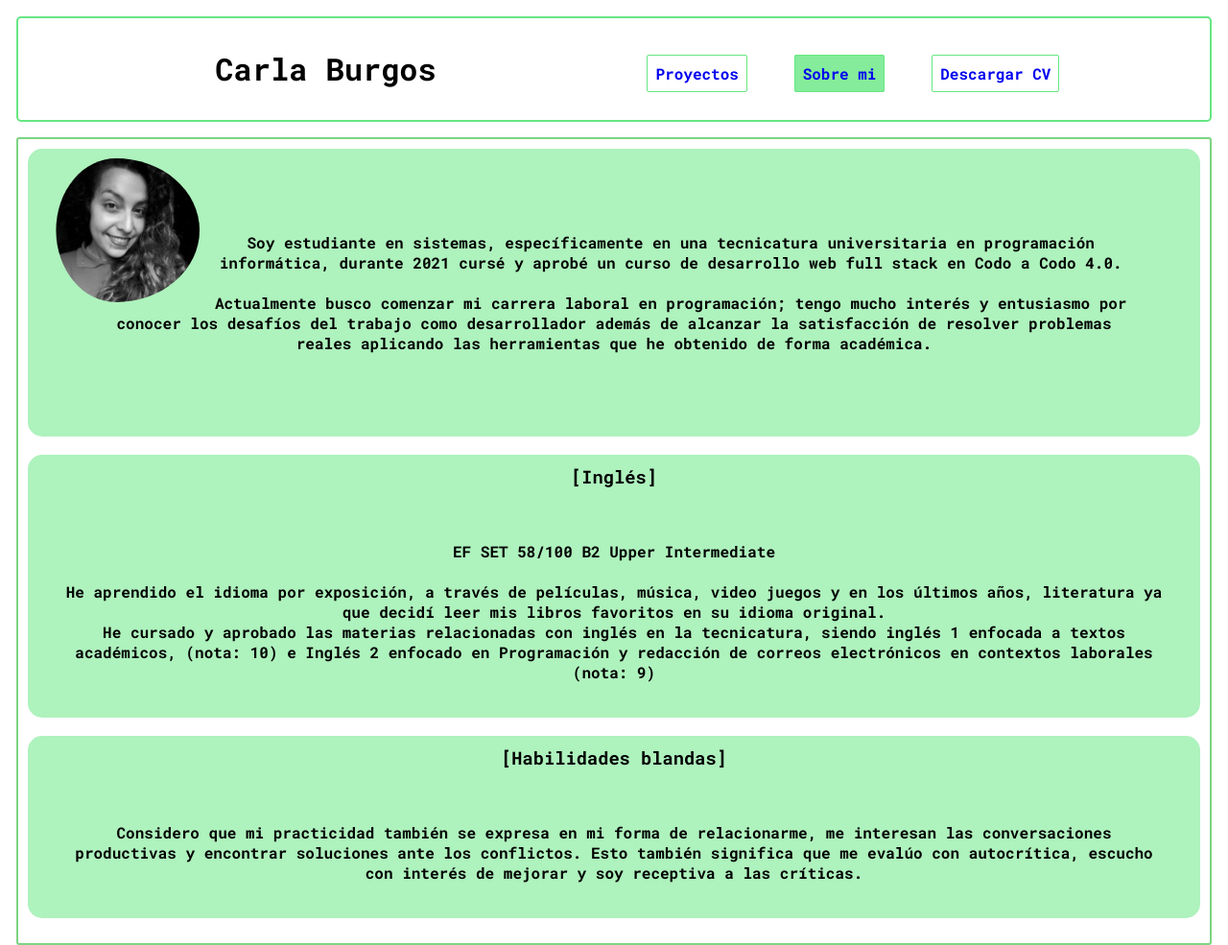
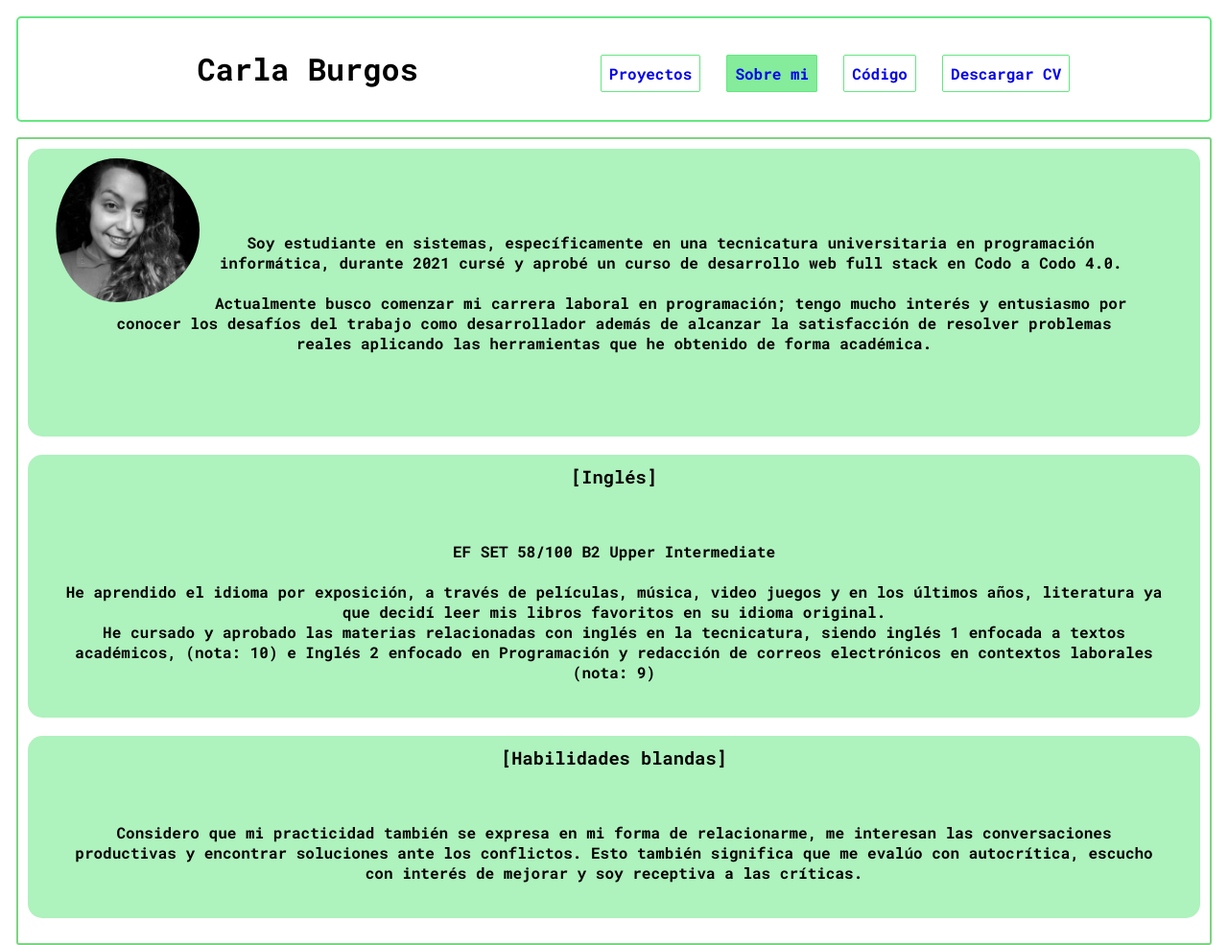
Before and after one commit to CarlaBurgos/Portfolio, a plain HTML site: page habilidades.html in a window 1280 px wide. Shown: the top 985 px of the page at 96% size. Drawn offline with Linux system fonts and the light colour scheme.

Commit message:
Update habilidades.html

```diff
--- a/habilidades.html
+++ b/habilidades.html
@@ -26,6 +26,9 @@
 				</div>
 				<div class="botonav">
 					<a class="active" href="habilidades.html">Sobre mi</a>
+				</div>
+				<div class="botonav">
+					<a href="https://github.com/CarlaBurgos/Portfolio" Target="_blank">Código</a>
 				</div>
 				<div class="botonav">
 					<a target="_blank"
```
